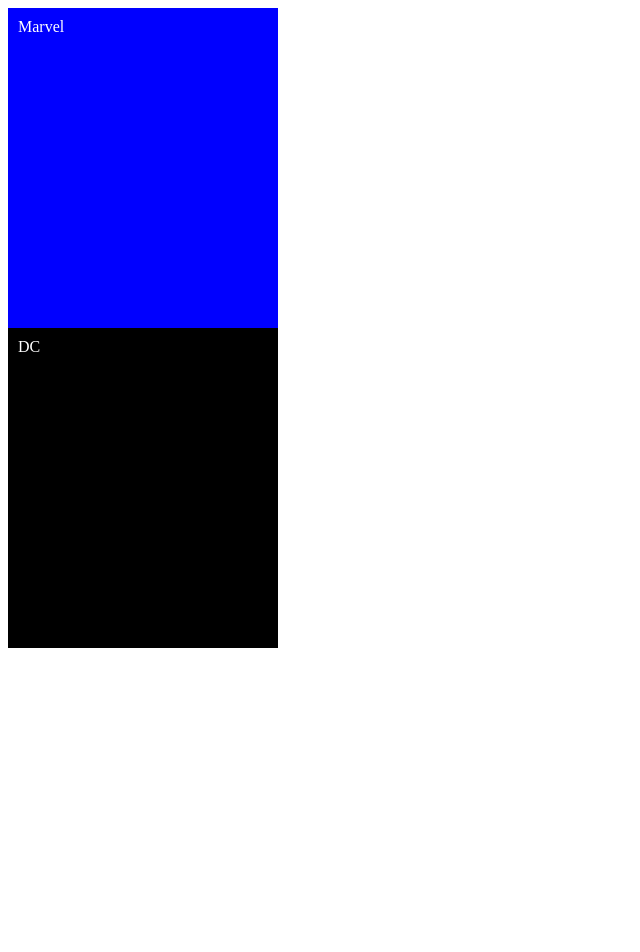
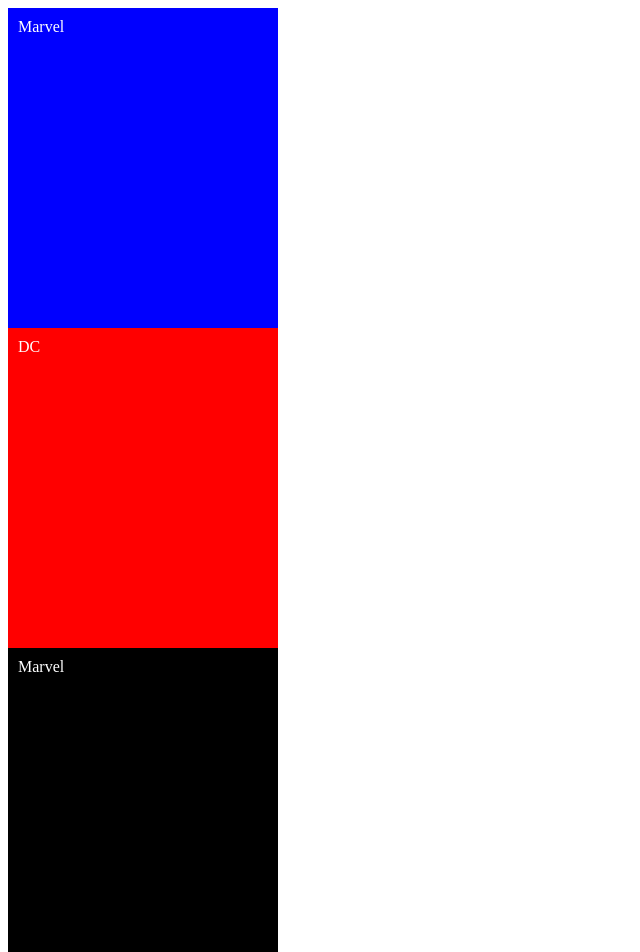
Before and after one commit to rickeylynch/github-practice, a plain HTML site: page index.html in a window 1280 px wide. Shown: the top 952 px of the page, without its empty margins (0-640 px from the left). Before the commit the page ends 800 px from the top, so only its background shows below. Drawn offline with Linux system fonts and the light colour scheme.

Commit message:
changed background colors and organized html like w3schools

```diff
--- a/index.html
+++ b/index.html
@@ -9,8 +9,10 @@
 </head>
 <body>
     <div class="row">
-        <div class="column1">Marvel</div>
-        <div class="column2">DC</div>
+        <div class="column" style="background-color: blue;"> Marvel</div>
+        <div class="column" style="background-color: red;">DC</div>
+        <div class="column" style="background-color: black;" >Marvel</div>
+        <div class="column" style="background-color: orange;">DC</div>
     </div>
 </body>
 </html>
--- a/styles.css
+++ b/styles.css
@@ -1,20 +1,12 @@
-.column1 {
+.column{
     width: 250px;
-    background: blue;
     color: white;
     height: 300px;
     padding: 10px;
     font: 12px;
 }
-.column2 {
-    width: 250px;
-    background: black;
-    color: white;
-    height: 300px;
-    padding: 10px;
-    font: 12px;
-}
-.row {
+.row:after {
+    content: "";
     display: table;
     clear: both;
 }
```
